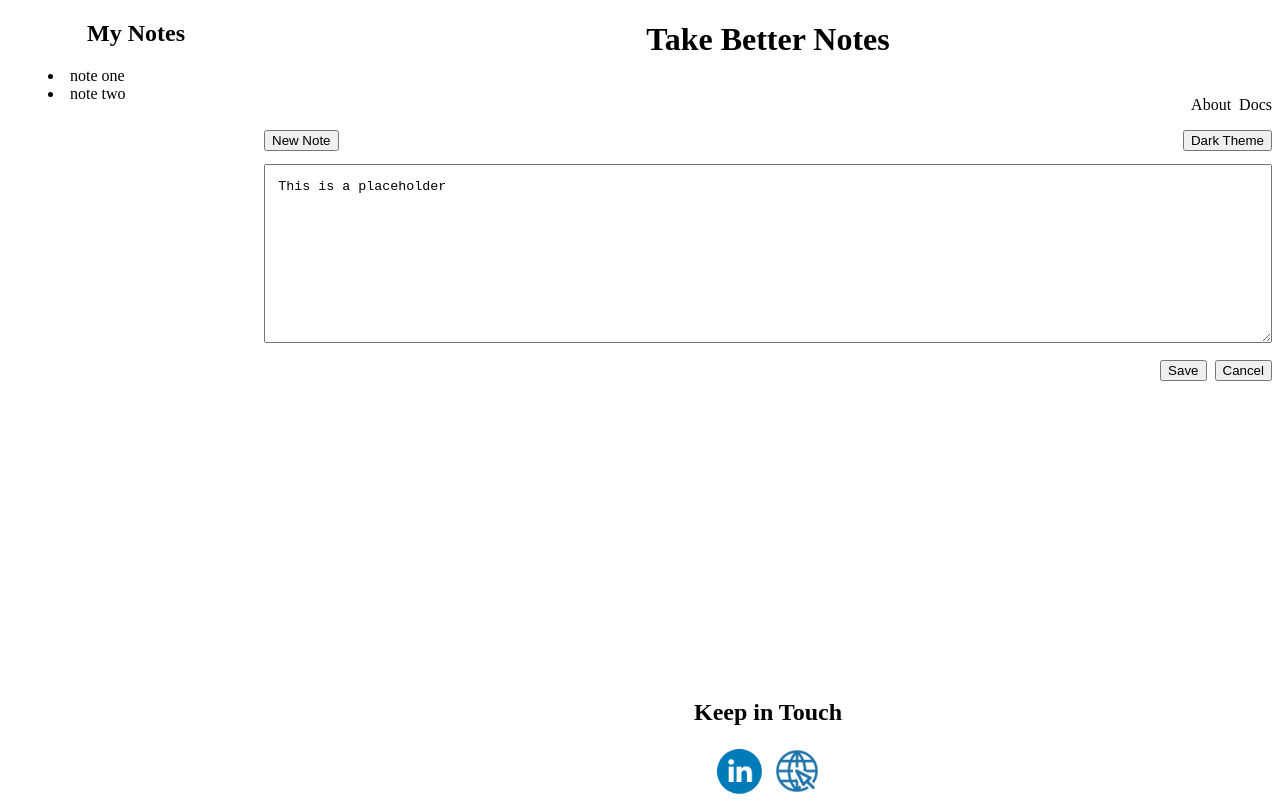
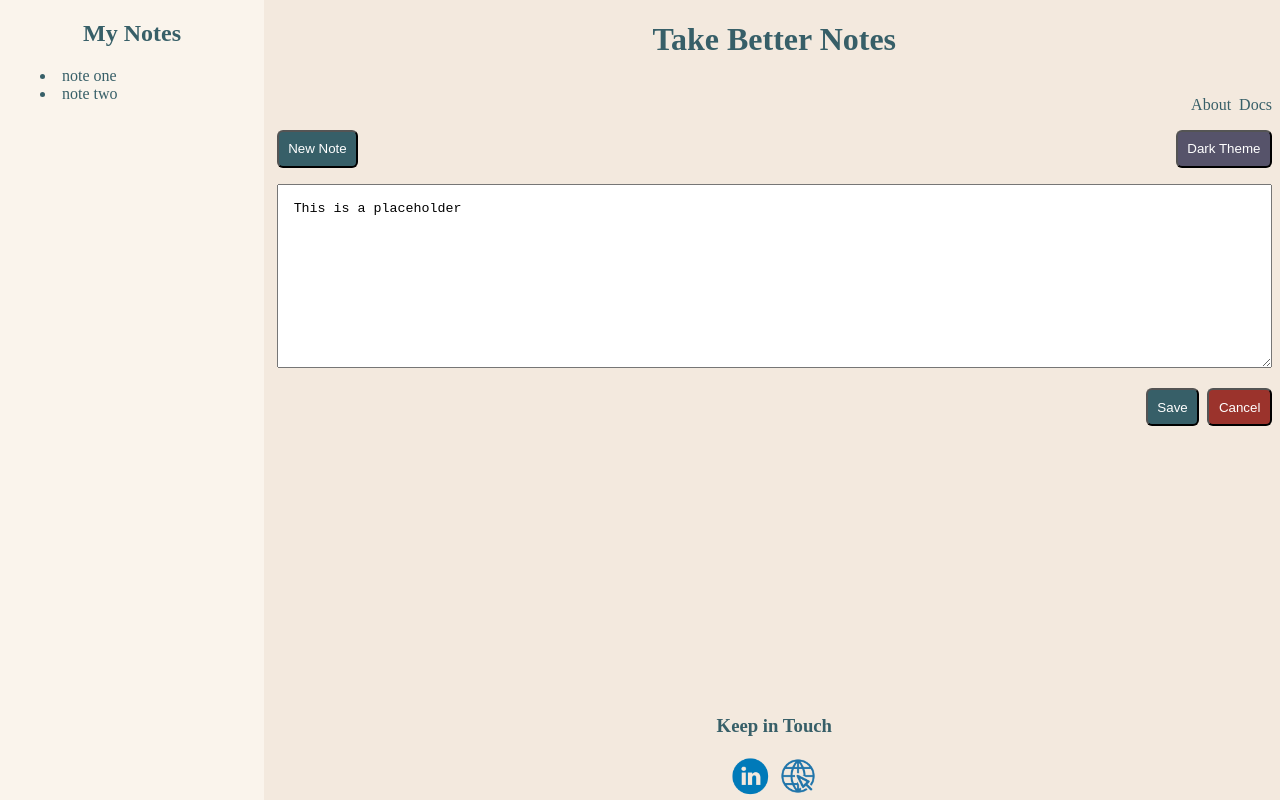
Before and after one commit to dlao7/1620_assignment1, a plain HTML site: page index.html in a window 1280 px wide. Drawn offline with Linux system fonts and the light colour scheme.

Commit message:
Adds basic colour scheme to index.html. Styles buttons with rounded corners and more padding. Adjusts some spacing with the text area.

```diff
--- a/css/stylesheet.css
+++ b/css/stylesheet.css
@@ -1,16 +1,24 @@
 /* Reset margin and padding on top and bottom to remove scrollbar */
-body {
+html, body{
     margin-top: 0;
     margin-bottom: 0;
-    padding-top: 0;
-    padding-bottom: 0;
+}
+
+body {
     height: 100vh;
     display: flex;
     flex-direction: column;
+    background-color: #F3E9DE;
+    color: #375F68;
 }
 
 h1, aside, footer{
     text-align: center;
+}
+
+aside {
+    background-color: #FAF4EC;
+    margin:0 0 0 -0.5rem;
 }
 
 /* List of notes in the sidebar */
@@ -21,6 +29,7 @@ ul.notes{
 }
 
 main {
+    background-color: #F3E9DE;
     flex: 1 0 auto;
     display: flex;
     flex-direction: column;
@@ -42,9 +51,27 @@ ul.top, div.bottom{
     gap: 0.5rem;
 }
 
+button{
+    color: #FFF;
+    border-radius: 6px;
+    padding: 0.6rem;
+}
+
+button.teal{
+    background-color: #375F68;
+}
+
+button.navy{
+    background-color: #56536A;
+}
+
+button.red{
+    background-color: #9B332C;
+}
+
 textarea{
-    margin: 1em 0;
-    padding: 1em;
+    margin: 1rem 0;
+    padding: 1rem;
     box-sizing: border-box;
     max-width: 100%;
 }
@@ -72,6 +99,7 @@ footer {
     body{
         display: grid;
         grid-template-columns: 20vw minmax(0,1fr);
+        gap: 1%;
     }
 
     ul.notes{
--- a/index.html
+++ b/index.html
@@ -27,31 +27,31 @@
         </header>
         <article>
           <div class="top">
-            <button>New Note</button>
-            <button>Dark Theme</button>
+            <button class = "teal">New Note</button>
+            <button class = "navy">Dark Theme</button>
           </div>
           <textarea cols="500" rows="10">This is a placeholder</textarea>
           <div class="bottom">
-            <button>Save</button>
-            <button>Cancel</button>
+            <button class = "teal">Save</button>
+            <button class = "red">Cancel</button>
           </div>
         </article>
         <footer>
-          <h2>Keep in Touch</h2>
+          <h3>Keep in Touch</h3>
           <nav class="bottom">
             <a href="">
               <img
                 src="images/linkedin_circle_color-512.webp"
                 alt="Linked in Logo"
-                width="50"
-                height="50"
+                width="40"
+                height="40"
             ></a>
             <a href="">
               <img
                 src="images/Internet_Line-02-512.webp"
                 alt="Outlined network globe with arrow"
-                width="50"
-                height="50"
+                width="40"
+                height="40"
             ></a>
           </nav>
         </footer>
```
